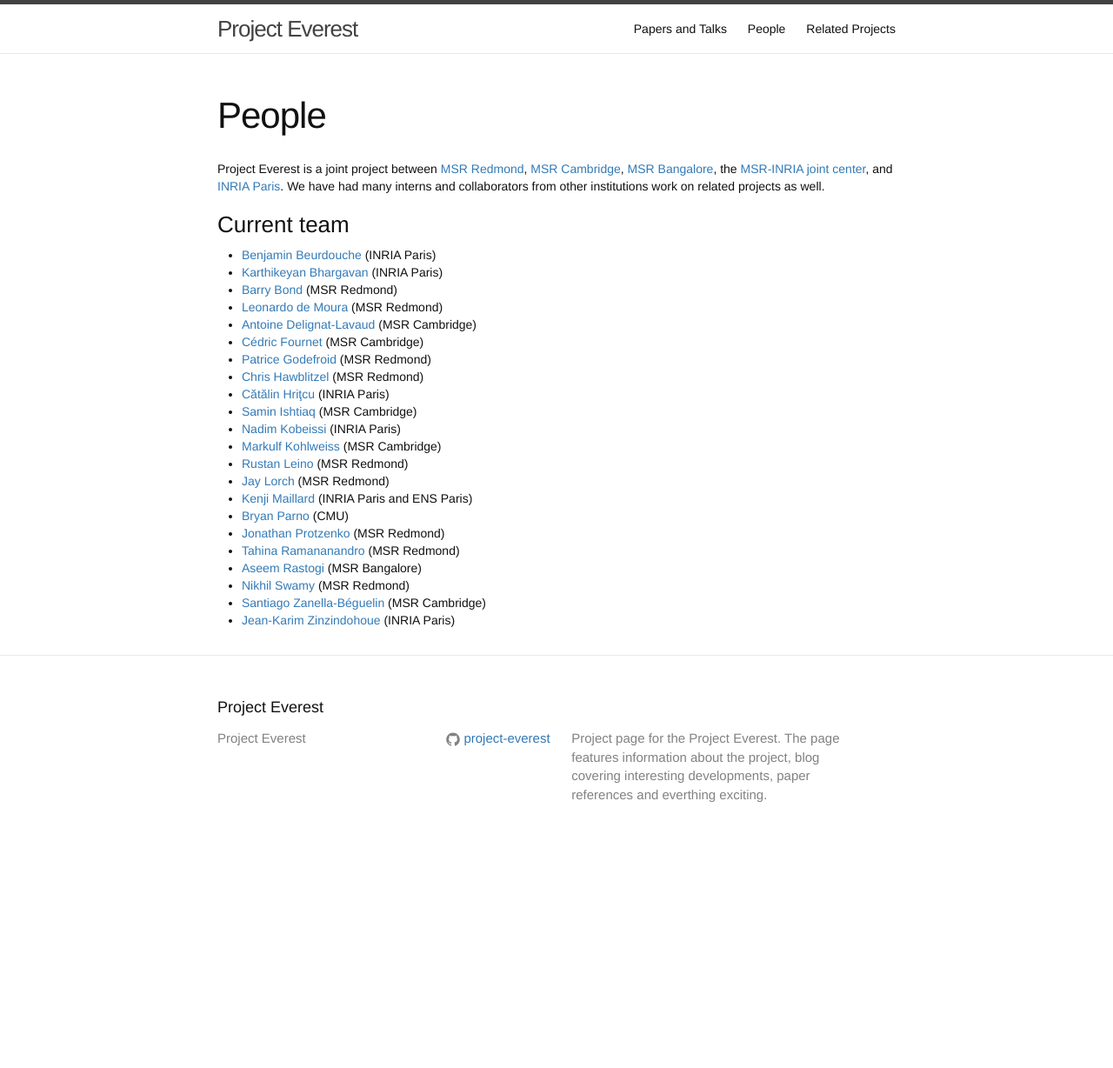
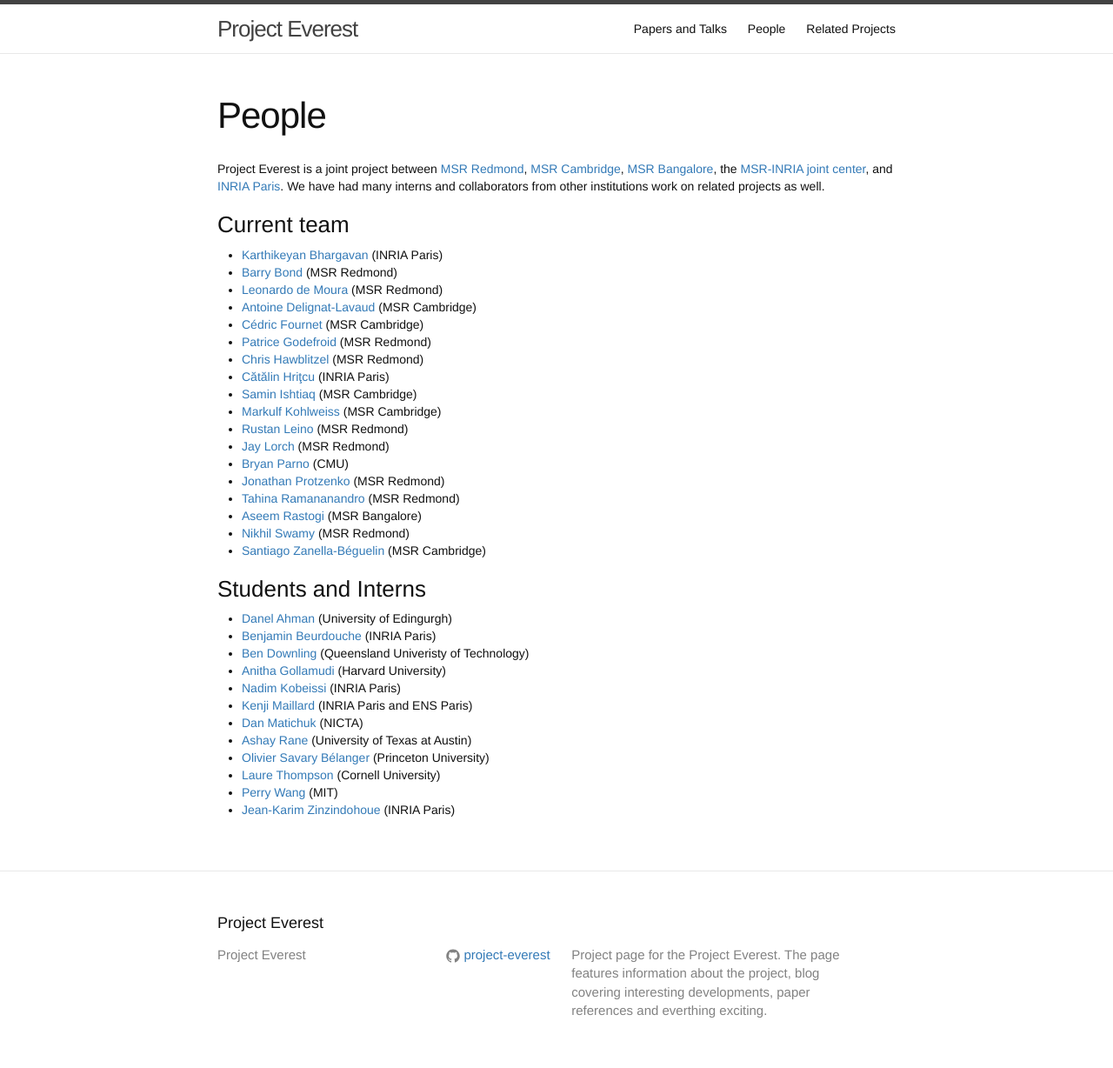
Before and after one commit to project-everest/project-everest.github.io, a Jekyll site: the page built from people.md, in a window 1280 px wide. Shown: the whole page at 87% size. Built offline with Jekyll 4.4.1, drawn with Linux system fonts in a browser that asks for light colours; before the commit the page ends 979 px from its top, so only the background shows below that.

Commit message:
Addeds students and interns

```diff
--- /dev/null
+++ b/_data/students.json
@@ -0,0 +1,74 @@
+[
+    {
+        "firstname": "Danel",
+        "lastname": "Ahman",
+        "lab": "University of Edingurgh",
+        "url": "http://homepages.inf.ed.ac.uk/s1225336/"
+    },
+    {
+        "firstname": "Benjamin",
+        "lastname": "Beurdouche",
+        "lab": "INRIA Paris",
+        "url": "https://github.com/beurdouche/"
+    },
+    {
+        "firstname": "Ben",
+        "lastname": "Downling",
+        "lab": "Queensland Univeristy of Technology",
+        "url": "http://benjamindowling.com/"
+    },
+    {
+        "firstname": "Anitha",
+        "lastname": "Gollamudi",
+        "lab": "Harvard University",
+        "url": "https://sites.google.com/site/anithagollamudi/"
+    },
+    {
+        "firstname": "Nadim",
+        "lastname": "Kobeissi",
+        "lab": "INRIA Paris",
+        "url": "https://nadim.computer/"
+    },
+    {
+        "firstname": "Kenji",
+        "lastname": "Maillard",
+        "lab": "INRIA Paris and ENS Paris",
+        "url": "https://www.eleves.ens.fr/home/kmaillar/"
+    },
+    {
+        "firstname": "Dan",
+        "lastname": "Matichuk",
+        "lab": "NICTA",
+        "url": "https://ts.data61.csiro.au/people/?cn=Daniel+Matichuk"
+    },
+    {
+        "firstname": "Ashay",
+        "lastname": "Rane",
+        "lab": "University of Texas at Austin",
+        "url": "https://ashay.rane.info/"
+    },
+    {
+        "firstname": "Olivier",
+        "lastname": "Savary Bélanger",
+        "lab": "Princeton University",
+        "url": "http://www.cs.princeton.edu/~olivierb/"
+    },
+    {
+        "firstname": "Laure",
+        "lastname": "Thompson",
+        "lab": "Cornell University",
+        "url": "http://www.cs.cornell.edu/~laurejt/"
+    },
+    {
+        "firstname": "Perry",
+        "lastname": "Wang",
+        "lab": "MIT",
+        "url": "https://people.csail.mit.edu/wangpeng/"
+    },
+    {
+        "firstname": "Jean-Karim",
+        "lastname": "Zinzindohoue",
+        "lab": "INRIA Paris",
+        "url": "https://github.com/jkzinzindohoue"
+    }
+]
--- a/people.md
+++ b/people.md
@@ -11,12 +11,19 @@
 
 <div style="margin:0 auto">
   <h3>Current team</h3>
-  <div style="float:left; ">
+  <div style=" ">
     <ul style="padding-left:2em; margin:0px 0px 0px 0px">
       {% for member in site.data.members %}
         <li><a href="{{ member.url}}"> {{member.firstname}} {{member.lastname}}</a> ({{member.lab}})</li>
       {% endfor %}
     </ul>
   </div>
-
+ <h3>Students and Interns</h3>
+  <div style="">
+    <ul style="padding-left:2em; margin:0px 0px 0px 0px">
+      {% for member in site.data.students %}
+        <li><a href="{{ member.url}}"> {{member.firstname}} {{member.lastname}}</a> ({{member.lab}})</li>
+      {% endfor %}
+    </ul>
+  </div>
 </div>
```
Also changed, not shown: _data/members.json (+2 -25 lines).
